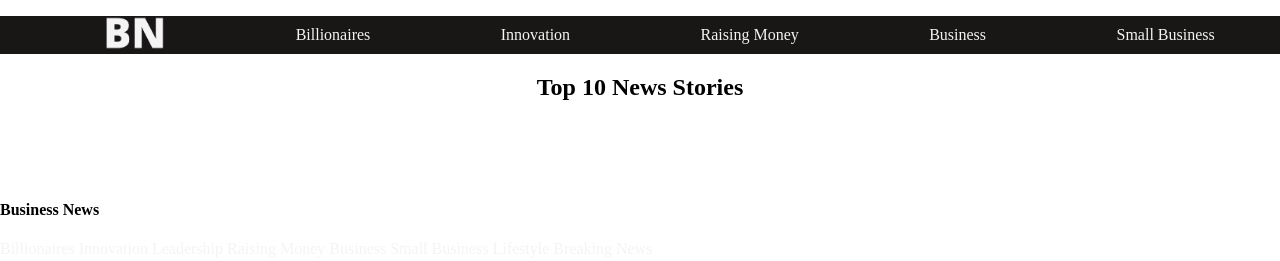
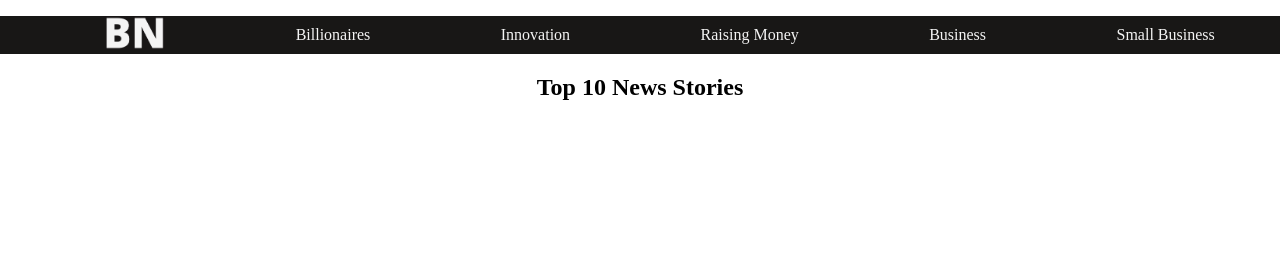
Before and after one commit to ReginaClarke/BusinessNews, a website: page pages/index.html in a window 1280 px wide. Drawn offline with nearby package versions, Linux system fonts and the light colour scheme; no server answers.

Commit message:
removed footer

```diff
--- a/pages/index.html
+++ b/pages/index.html
@@ -45,17 +45,6 @@
         </div> -->
     </div>
 
-    <footer class="footer">
-      <h4>Business News</h4>
-      <a href="billionaires.html">Billionaires</a>
-      <a href="innovation.html">Innovation</a>
-      <a href="leadership.html">Leadership</a>
-      <a href="raisingMoney.html">Raising Money</a>
-      <a href="business.html">Business</a>
-      <a href="smallBusiness.html">Small Business</a>
-      <a href="lifestyle.html">Lifestyle</a>
-      <a href="breakingNews.html">Breaking News</a>
-    </footer>
   </body>
 
   <script src="../main.js"></script>
--- a/style/style.css
+++ b/style/style.css
@@ -5,7 +5,7 @@ html {
   display: block;
   margin: 0 auto;
 }
-
+/* ----------------- HEADER ----------------------- */
 .header {
   background-color: #181716;
   width: 100%;
```
